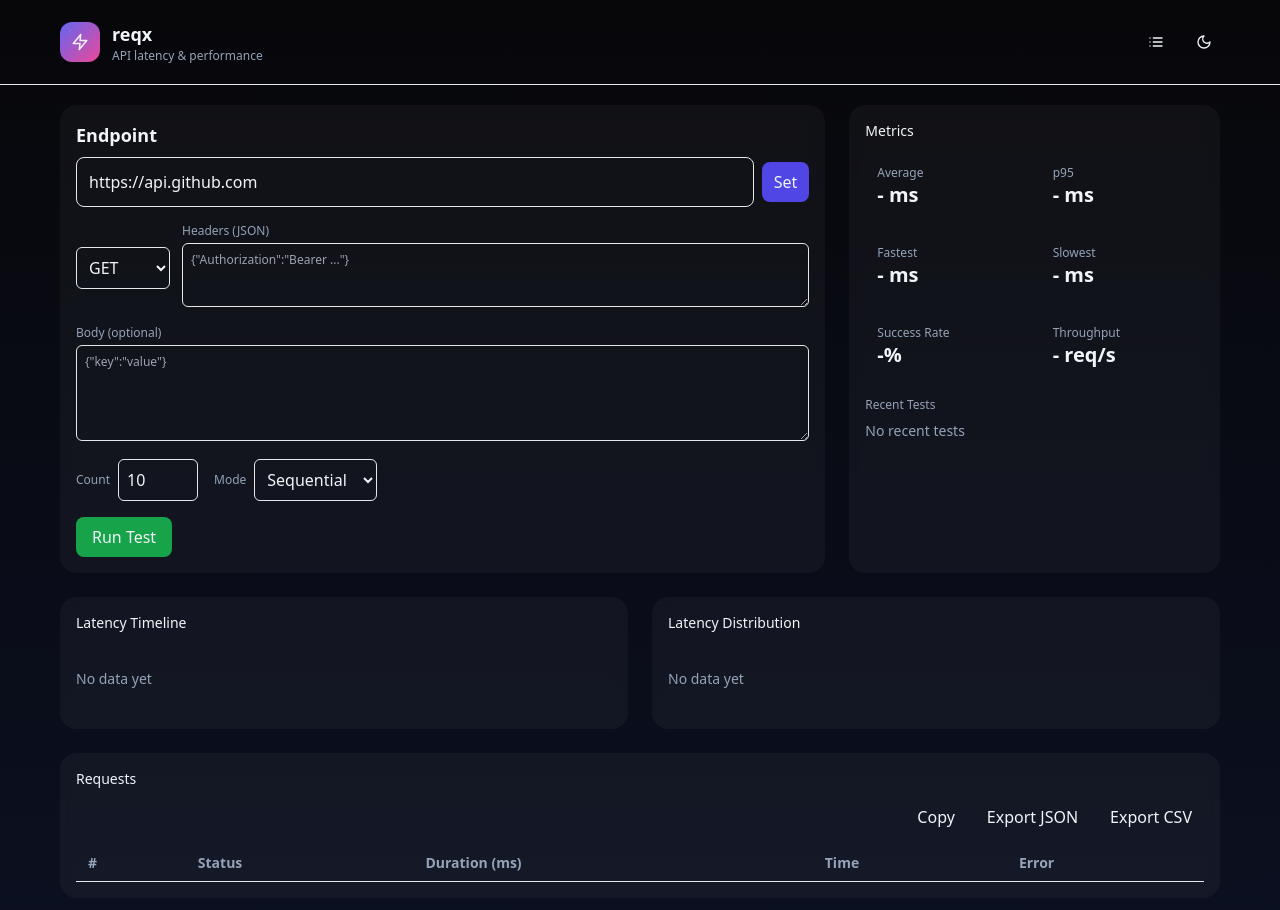
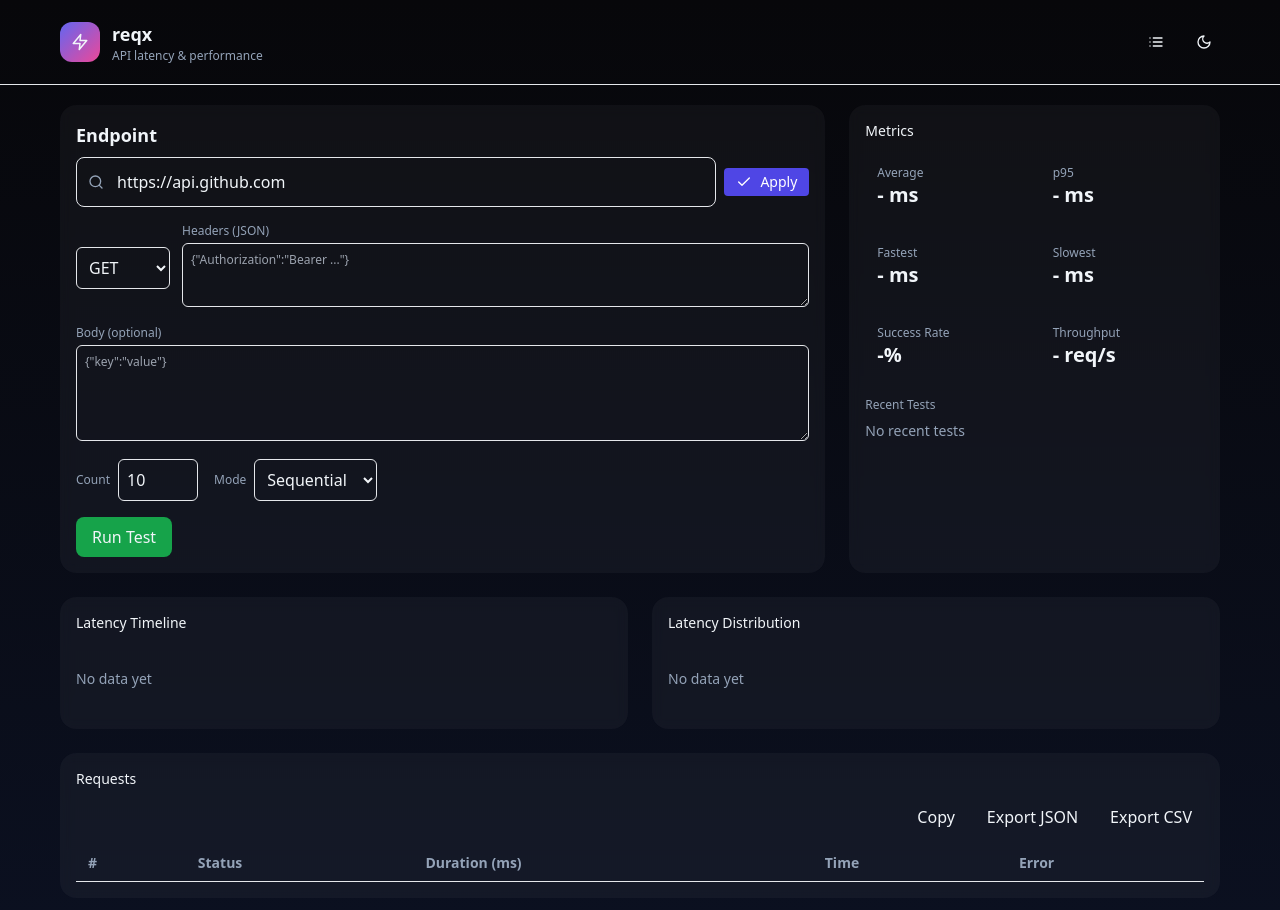
Before and after one commit to mqverk/reqx, a Next.js app: page / in a window 1280 px wide. Shown: the top 910 px of the page. Built offline with nearby package versions, Linux system fonts and the light colour scheme.

Commit message:
feat(ui): add Search icon and use IconButton in ApiInput

```diff
--- a/components/ApiInput.tsx
+++ b/components/ApiInput.tsx
@@ -1,6 +1,8 @@
  'use client'
 import React from 'react'
 import { useBenchmarkStore } from '../stores/benchmarkStore'
+import { Search, Check } from 'lucide-react'
+import IconButton from './IconButton'
 
 export default function ApiInput() {
   const config = useBenchmarkStore((s) => s.config)
@@ -11,19 +13,24 @@ export default function ApiInput() {
 
   return (
     <div className="flex gap-2 items-center">
+      <div className="relative w-full">
+        <div className="absolute left-3 top-1/2 -translate-y-1/2 text-slate-400 pointer-events-none">
+          <Search size={16} />
+        </div>
         <input
           value={value}
           onChange={(e) => setValue(e.target.value)}
           onBlur={() => setConfig({ url: value })}
           placeholder="https://api.example.com/endpoint"
-        className="w-full rounded-lg p-3 bg-transparent border border-white/6 outline-none"
+          className="w-full rounded-lg p-3 pl-10 bg-transparent border border-white/6 outline-none"
         />
-      <button
+      </div>
+      <IconButton
+        icon={Check}
+        label="Apply"
         onClick={() => setConfig({ url: value })}
-        className="px-3 py-2 bg-indigo-600 rounded-lg hover:bg-indigo-500"
-      >
-        Set
-      </button>
+        className="bg-indigo-600 text-white hover:bg-indigo-500"
+      />
     </div>
   )
 }
```
Lines whose indentation alone changed are shown as unchanged.
